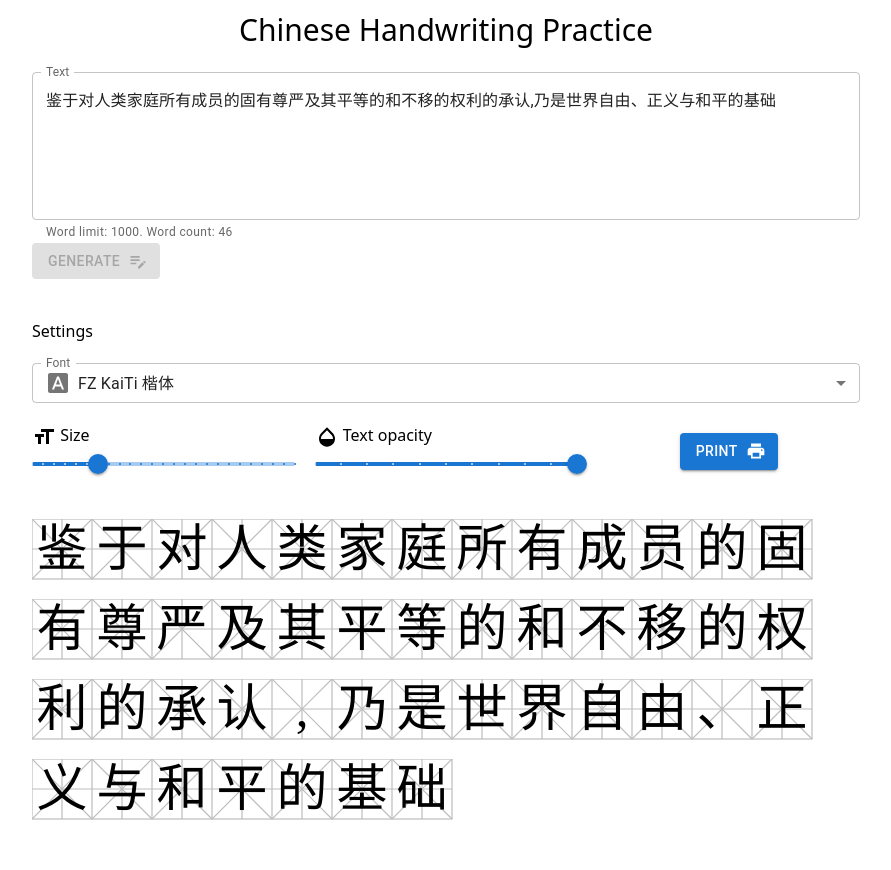
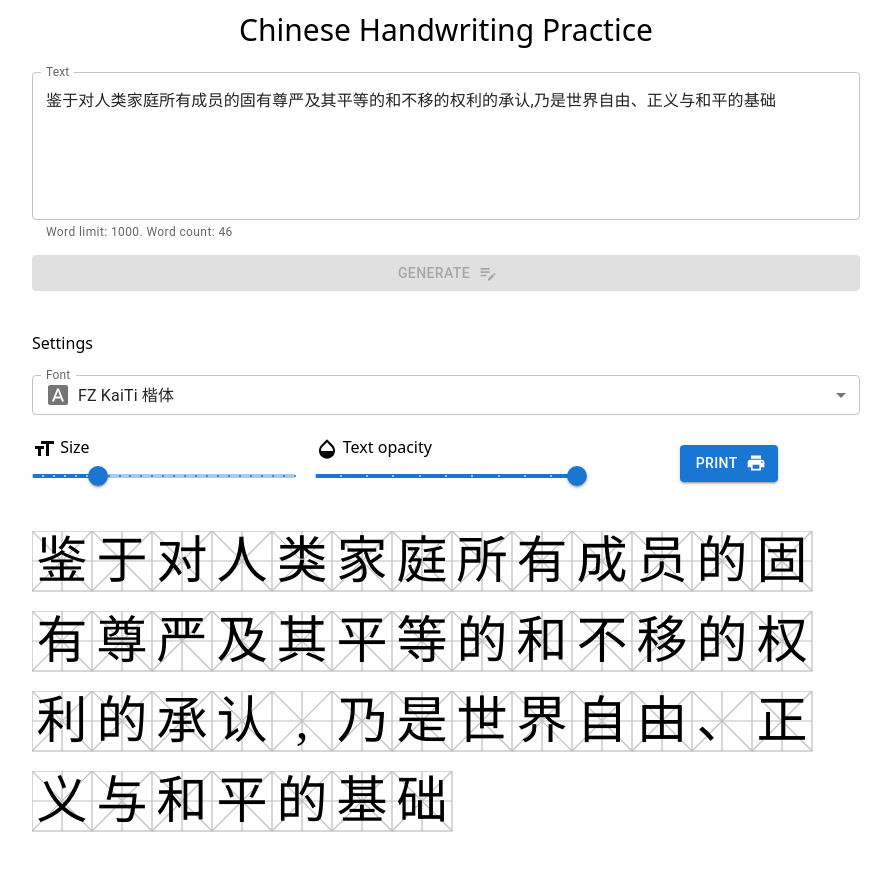
Before and after one commit to ttlinhnguyen/chinese-handwriting, a React (Vite) app: page / in a window 1280 px wide. Shown: the top 870 px of the page, without its empty margins (194-1085 px from the left). Built offline with nearby package versions, Linux system fonts and the light colour scheme; a web font is replaced by a local one.

Commit message:
Add alert component for errors

```diff
--- a/src/components/generator/GeneratorForm.tsx
+++ b/src/components/generator/GeneratorForm.tsx
@@ -1,5 +1,5 @@
 import { ChangeEvent, FormEvent, useState } from "react";
-import { Button, FormControl, FormHelperText, InputLabel, OutlinedInput } from "@mui/material";
+import { Alert, Button, FormControl, FormHelperText, InputLabel, OutlinedInput } from "@mui/material";
 import { EditNote as EditNoteIcon } from "@mui/icons-material";
 
 import GeneratorResult from "@/components/generator/GeneratorResult";
@@ -11,6 +11,7 @@ const GeneratorForm = () => {
 
   const sanitiseTextInput = (text: string) => text.trim();
   const validateTextInput = () => sanitiseTextInput(formText).length <= WORD_LIMIT;
+  const isSubmitDisabled = () => formText === inputText || !validateTextInput();
 
   const handleTextInput = (e: ChangeEvent<HTMLInputElement>) => setFormText(e.target.value);
   const handleFormSubmit = (e: FormEvent) => {
@@ -18,7 +19,6 @@ const GeneratorForm = () => {
 
     if (!validateTextInput()) {
       setInputText("");
-      console.error("Exceed word limit");
       return;
     }
 
@@ -27,17 +27,18 @@ const GeneratorForm = () => {
 
   return (
     <div className="m-3">
-      <form onSubmit={handleFormSubmit}>
+      <form onSubmit={handleFormSubmit} className="grid gap-3">
+        {!validateTextInput() && <Alert severity="error">Exceeds word limit</Alert>}
+
         <FormControl fullWidth error={!validateTextInput()}>
           <InputLabel>Text</InputLabel>
           <OutlinedInput label="Text" multiline minRows={5} value={formText} onChange={handleTextInput} />
-          {!validateTextInput() && <FormHelperText>Exceeds word limit</FormHelperText>}
           <FormHelperText>
             Word limit: {WORD_LIMIT}. Word count: {sanitiseTextInput(formText).length}
           </FormHelperText>
         </FormControl>
 
-        <Button variant="contained" type="submit" disabled={formText === inputText} endIcon={<EditNoteIcon />}>
+        <Button variant="contained" type="submit" disabled={isSubmitDisabled()} endIcon={<EditNoteIcon />}>
           Generate
         </Button>
       </form>
```
